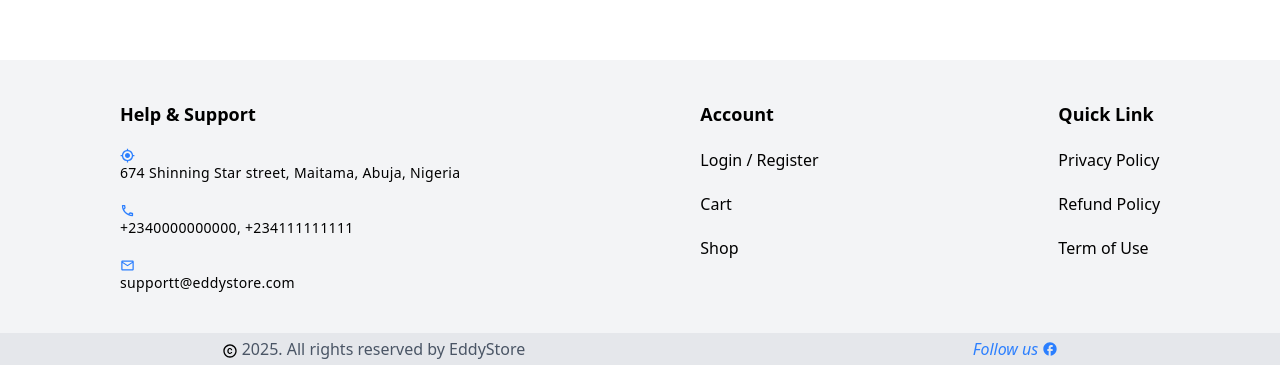
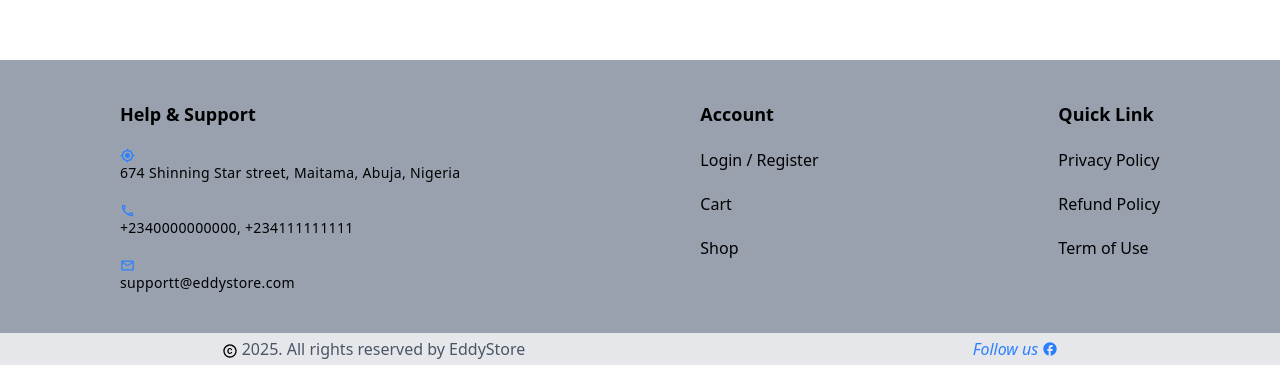
Before and after one commit to edwincodee/alx-ecommerce-store, a Next.js app: page / in a window 1280 px wide. Shown: the part 934-1299 px from the top of the page. Built offline with nearby package versions, Linux system fonts and the light colour scheme; no server answers.

Commit message:
added comments for code clarity

```diff
--- a/components/common/Card.tsx
+++ b/components/common/Card.tsx
@@ -1,3 +1,4 @@
+// single product card
 import { Products } from "@/interfaces";
 import Link from "next/link";
 import Image from "next/image";
@@ -15,6 +16,7 @@
       key={product.id}
       className="py-5 shadow bg-gray-50 rounded-lg flex flex-col justify-center items-center"
     >
+      {/* link to product detail */}
       <Link href={`/product/${product.id}`}>
         <div className="relative w-2/3 ">
           <Image
@@ -26,6 +28,8 @@
           />
         </div>
       </Link>
+
+      {/* product info */}
       <div className="text-lg font-semibold mt-5 px-2">
         <h5>{product.title.slice(0, 25)} ...</h5>
         <div className="flex justify-between mt-3">
--- a/components/common/CartModal.tsx
+++ b/components/common/CartModal.tsx
@@ -1,8 +1,9 @@
+// cart modal
 import { useSelector, useDispatch } from "react-redux";
 import Image from "next/image";
 import { RootState } from "@/store/store";
 import { removeFromCart, toggleCart } from "@/store/cartSlice";
-import { MdOutlineDelete } from "react-icons/md";
+import { MdOutlineCancel, MdOutlineDelete } from "react-icons/md";
 
 const CartModal: React.FC = () => {
   const dispatch = useDispatch();
@@ -15,17 +16,19 @@
   return (
     <div className="fixed inset-0 flex  justify-end bg-black/50 z-50">
       <div className="bg-white w-full max-w-md p-6 rounded-lg shadow-lg relative">
+        {/* cart header */}
         <div className="border-b border-gray-200">
           <h2 className="text-xl font-bold mb-7">Cart View</h2>
           <button
             onClick={() => dispatch(toggleCart())}
             className="absolute top-3 right-3 text-gray-500 hover:text-gray-700"
           >
-            ✕
+            <MdOutlineCancel size={25} />
           </button>
         </div>
 
         {cartProucts.length === 0 ? (
+          // content if cart is empty
           <p className="text-gray-600 mt-10">Your cart is empty</p>
         ) : (
           <div className="space-y-4 mt-10">
@@ -55,6 +58,8 @@
                     </p>
                   </div>
                 </div>
+
+                {/* delete item from cart */}
                 <button
                   onClick={() => dispatch(removeFromCart(item))}
                   className="bg-gray-200 rounded-full hover:underline text-sm p-1 cursor-pointer"
--- a/components/common/Filter.tsx
+++ b/components/common/Filter.tsx
@@ -1,3 +1,4 @@
+// filter product either by search or selection
 import { setCategory, setSearch } from "@/store/filterSlice";
 import { AppDispatch, RootState } from "@/store/store";
 import React, { ChangeEvent } from "react";
@@ -34,7 +35,6 @@
           value={state.filtered.search}
           onChange={(e: ChangeEvent<HTMLInputElement>) => {
             dispatch(setSearch(e.target.value));
-            // dispatch(filter());
           }}
           type="text"
           className="bg-gray-100 rounded-full py-2 px-4 w-72 placeholder:text-sm outline-none"
--- a/components/layout/Footer.tsx
+++ b/components/layout/Footer.tsx
@@ -1,3 +1,4 @@
+// footer section
 import Link from "next/link";
 import {
   MdOutlineCopyright,
@@ -9,7 +10,7 @@
 
 const Footer: React.FC = () => {
   return (
-    <div className="bg-gray-100">
+    <div className="bg-gray-400">
       <div className="flex justify-around py-10">
         <div>
           <h3 className="font-bold text-lg">Help & Support</h3>
--- a/components/layout/Header.tsx
+++ b/components/layout/Header.tsx
@@ -1,3 +1,4 @@
+// Header content
 import { toggleCart } from "@/store/cartSlice";
 import { RootState } from "@/store/store";
 import Link from "next/link";
@@ -6,6 +7,7 @@
 import Filter from "../common/Filter";
 
 const Header: React.FC = () => {
+  // product category list
   const categories: string[] = [
     "All",
     "Men's clothing",
@@ -24,6 +26,7 @@
         <h2 className="font-semibold text-blue-700 text-2xl italic">
           <Link href={"/"}>EddyStore</Link>
         </h2>
+        {/* filter component (select and input) */}
         <Filter categories={categories} />
 
         {/* cart and sign in option */}
--- a/interfaces/index.ts
+++ b/interfaces/index.ts
@@ -1,3 +1,4 @@
+// project interfaces
 export interface Products {
   id: number;
   title: string;
--- a/pages/index.tsx
+++ b/pages/index.tsx
@@ -36,17 +36,20 @@
       <div className="grid md:grid-cols-3 gap-10 w-[90%] m-auto">
         {search == "" && category.toLowerCase() == "all"
           ? products.map((product) => (
+              // display all product
               <Card key={product.id} product={product} />
             ))
           : category.toLowerCase() !== "all" && search == ""
-          ? matchedCategory.map((product) => (
+          ? // display if catergory citeria are met
+            matchedCategory.map((product) => (
               <Card key={product.id} product={product} />
             ))
           : matchedSearch.map((product) => (
+              // display if search criteria are met
               <Card key={product.id} product={product} />
             ))}
       </div>
-
+      {/* display if not searvh product in products */}
       {matchedSearch.length === 0 && (
         <p className="text-gray-500 mt-6">No products found.</p>
       )}
@@ -54,6 +57,7 @@
   );
 }
 
+// fetch product with axios using server side
 export const getServerSideProps: GetServerSideProps = async () => {
   try {
     const res = await axios.get("https://fakestoreapi.com/products");
```
Also changed, not shown: pages/product/[id].tsx (+10 -0 lines).
